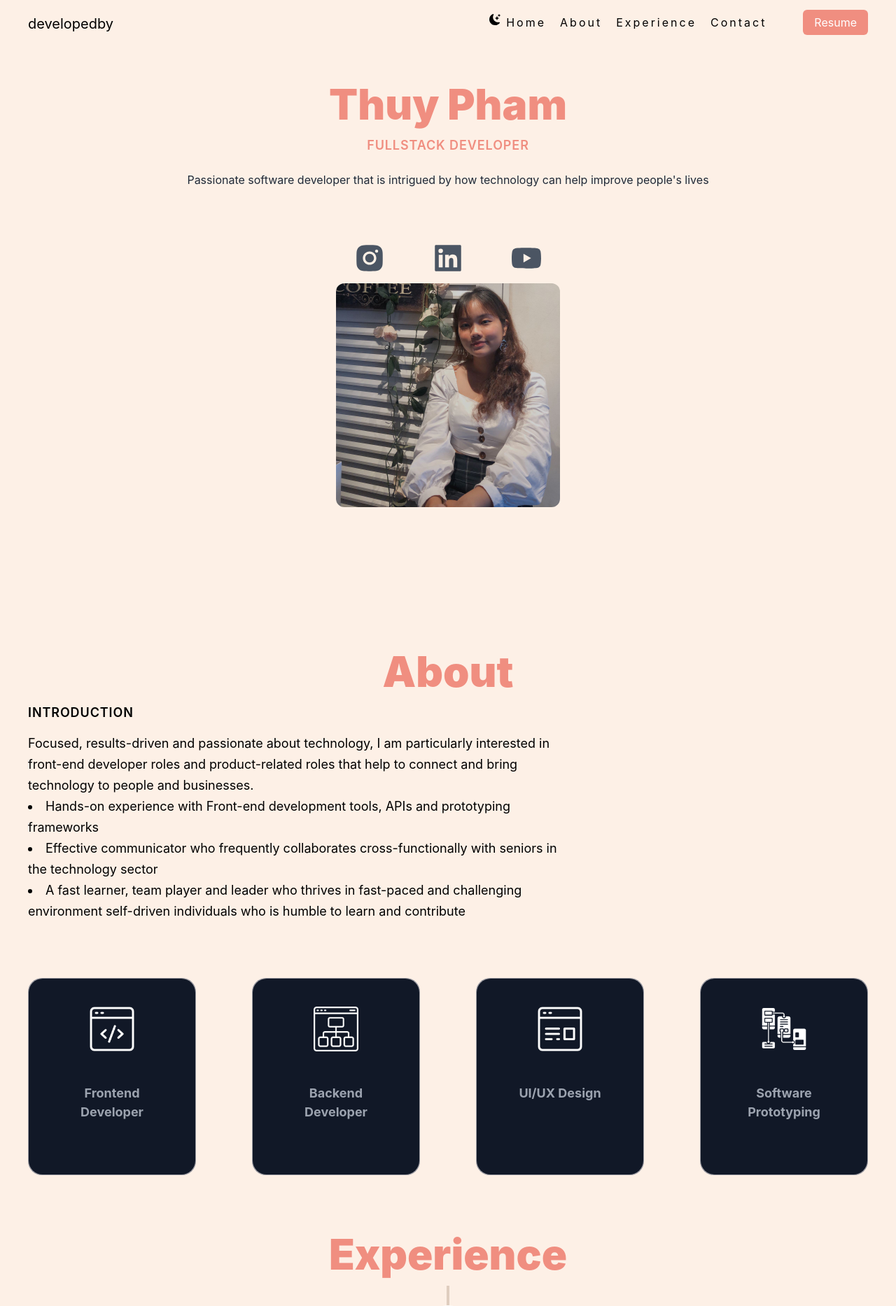
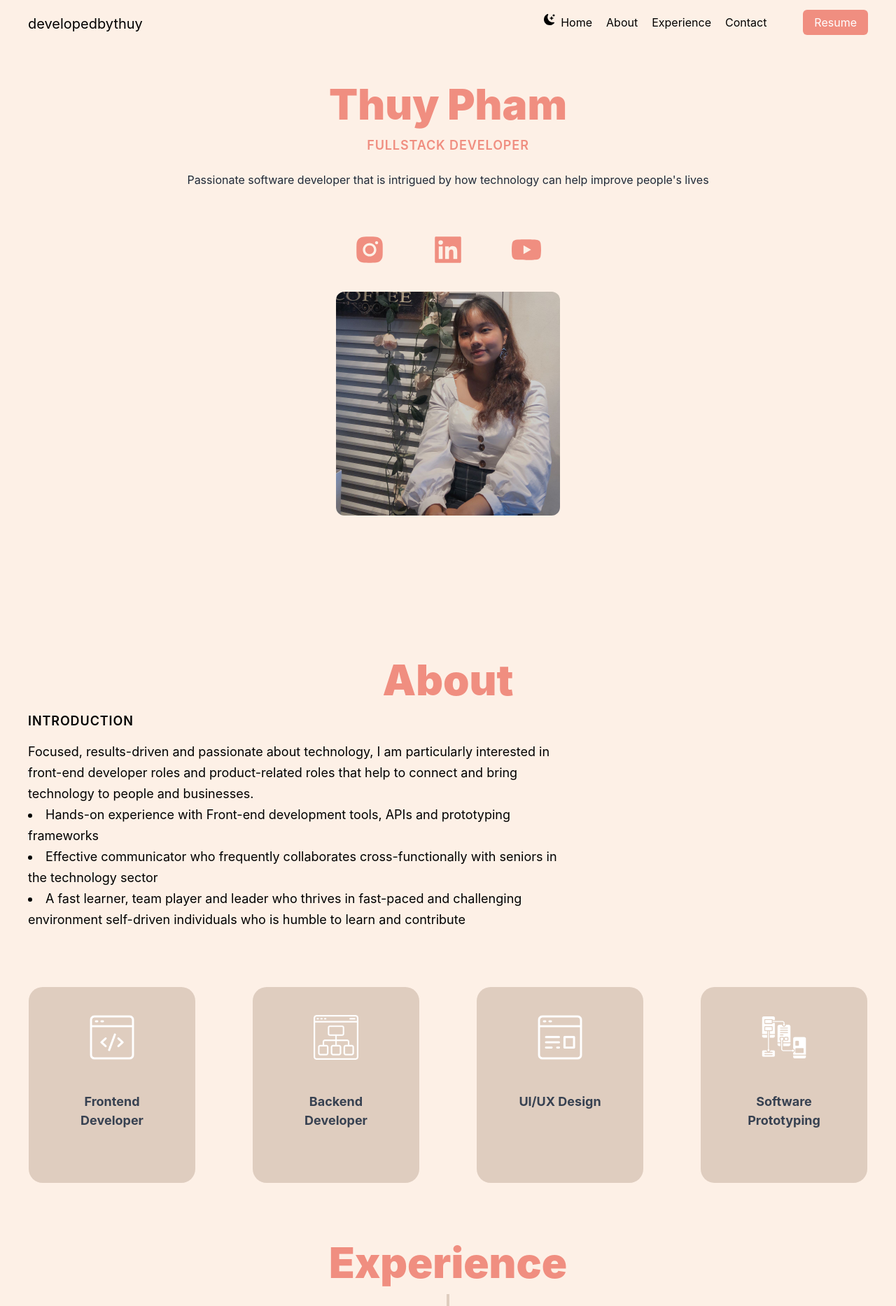
Before and after one commit to tweee64/portfolio, a React (Create React App) app: page / in a window 1280 px wide. Shown: the top 1867 px of the page at 70% size. Built offline with nearby package versions, Linux system fonts and the light colour scheme.

Commit message:
nav bar changes

```diff
--- a/src/Home.js
+++ b/src/Home.js
@@ -12,9 +12,13 @@ export default function Home() {
           help improve people's lives
         </p>
       </div>
-      <div className="text-5xl flex justify-center gap-16 py-3 text-gray-600">
-        <AiFillInstagram />
-        <AiFillLinkedin />
+      <div className="text-5xl flex justify-center gap-16 pb-9 text-color ">
+        <a href="https://www.instagram.com/thuythuybird_/">
+          <AiFillInstagram />
+        </a>
+        <a href="https://www.linkedin.com/in/thuy-pham64/">
+          <AiFillLinkedin />
+        </a>
         <AiFillYoutube />
       </div>
 
--- a/src/NavBar.js
+++ b/src/NavBar.js
@@ -12,7 +12,7 @@ export default function NavBar(props) {
       <div className="fixed dark:bg-gray-900 w-full bg-color top-0 z-20 ">
         <main className="px-10 ">
           <nav className="pt-5 mb-12 flex justify-between ">
-            <h1 className="text-xl dark:text-neutral-100 ">developedby</h1>
+            <h1 className="text-xl dark:text-neutral-100 ">developedbythuy</h1>
             <div className="flex dark:text-neutral-100">
               <BsFillMoonStarsFill
                 onClick={onDarkMode}
@@ -26,7 +26,7 @@ export default function NavBar(props) {
                     className={`${
                       active === nav.title ? "text-french" : "text-eerieBlack"
                     } hover:text-taupe
-                       tracking-[3px] cursor-pointer nav-links mr-2 dark:text-neutral-100`}
+                        cursor-pointer nav-links mr-2 dark:text-neutral-100`}
                     onClick={() => setActive(nav.title)}
                   >
                     <a href={`#${nav.id}`}>{nav.title}</a>
--- a/src/index.css
+++ b/src/index.css
@@ -120,11 +120,7 @@ code {
 
 .card-gradient {
   background: rgb(244, 244, 246);
-  background: linear-gradient(
-    158deg,
-    rgba(153, 153, 161, 1) 25%,
-    rgba(153, 153, 161, 1) 100%
-  );
+  background: linear-gradient(158deg, #dfcdbf 25%, 3dfcdbf 100%);
 }
 
 /* canvas- styles */
--- a/src/pages/About.js
+++ b/src/pages/About.js
@@ -10,7 +10,7 @@ function About() {
     return (
       <motion.div
         variants={fadeIn("right", "spring", 0.5 * index, 0.75)}
-        className="xs:w-[250px] w-1/5 card-gradient p-[1px] rounded-[20px] shadow-card"
+        className="xs:w-[250px] w-1/5 ç p-[1px] rounded-[20px] shadow-card"
       >
         <div
           options={{
@@ -18,14 +18,14 @@ function About() {
             scale: 1,
             speed: 450,
           }}
-          className="bg-gray-900 rounded-[20px] pt-10 pb-5 px-12 min-h-[280px] grid grid-rows-2 "
+          className="sub-bgcolor rounded-[20px] text-color pt-10 pb-5 px-12 min-h-[280px] grid grid-rows-2 "
         >
           <img
             src={icon}
             alt={title}
-            className="w-16 h-16 object-contain inline-block justify-self-center "
+            className="w-16 h-16 object-contain  inline-block justify-self-center "
           />
-          <h3 className="text-gray-400 text-[18px] font-bold text-center">
+          <h3 className="text-gray-700 text-[18px] font-bold text-center">
             {title}
           </h3>
         </div>
```
